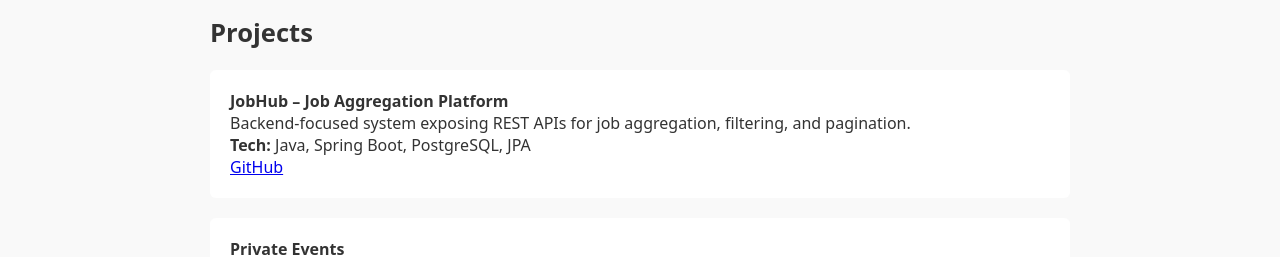
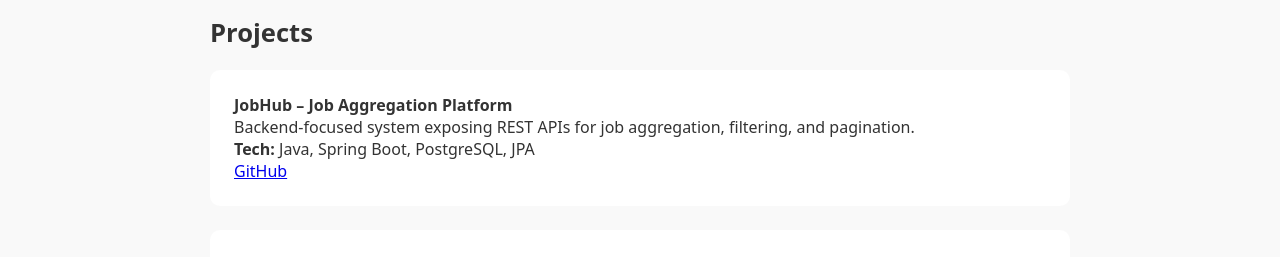
Before and after one commit to NkanyisoMz/Portfolio, a React (Vite) app: page / in a window 1280 px wide. Shown: the part 684-941 px from the top of the page. Built offline with nearby package versions, Linux system fonts and the light colour scheme.

Commit message:
Add projects cards hover effect

```diff
--- a/src/App.css
+++ b/src/App.css
@@ -57,9 +57,15 @@ body {
 
 .project-card {
   background: #fff;
-  padding: 20px;
-  margin-bottom: 20px;
-  border-radius: 6px;
+  padding: 24px;
+  margin-bottom: 24px;
+  border-radius: 10px;
+  transition: transform 0.2s ease, box-shadow 0.2s ease;
+}
+
+.project-card:hover {
+  transform: translateY(-4px);
+  box-shadow: 0 10px 25px rgba(0,0,0,0.08);
 }
 
 .skills-list {
```
